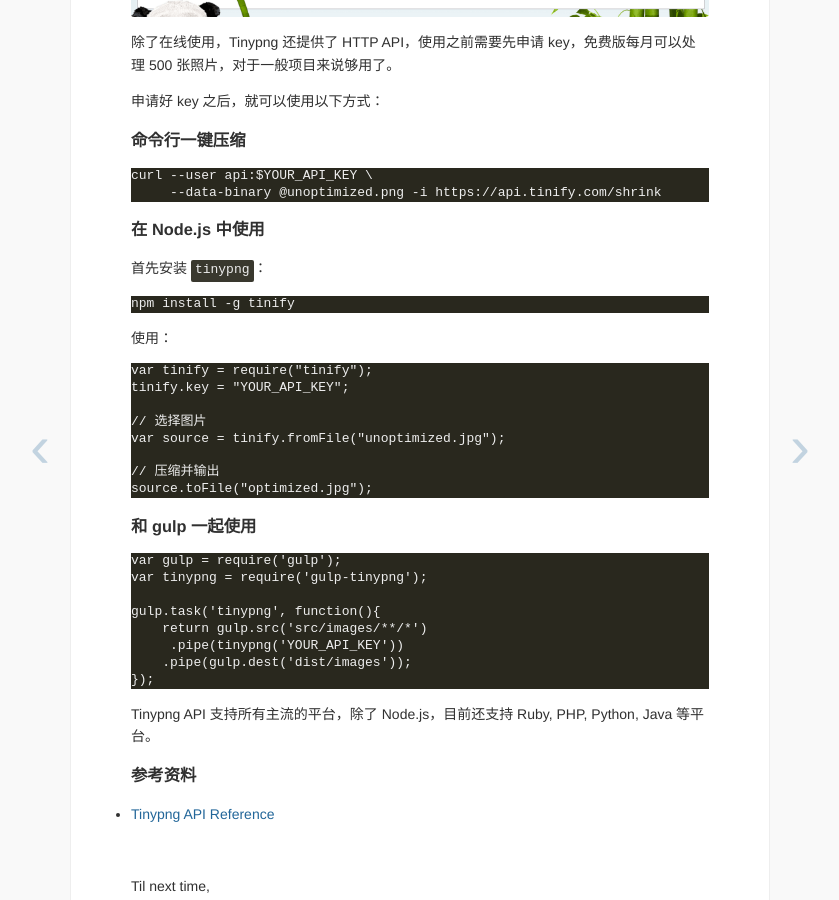
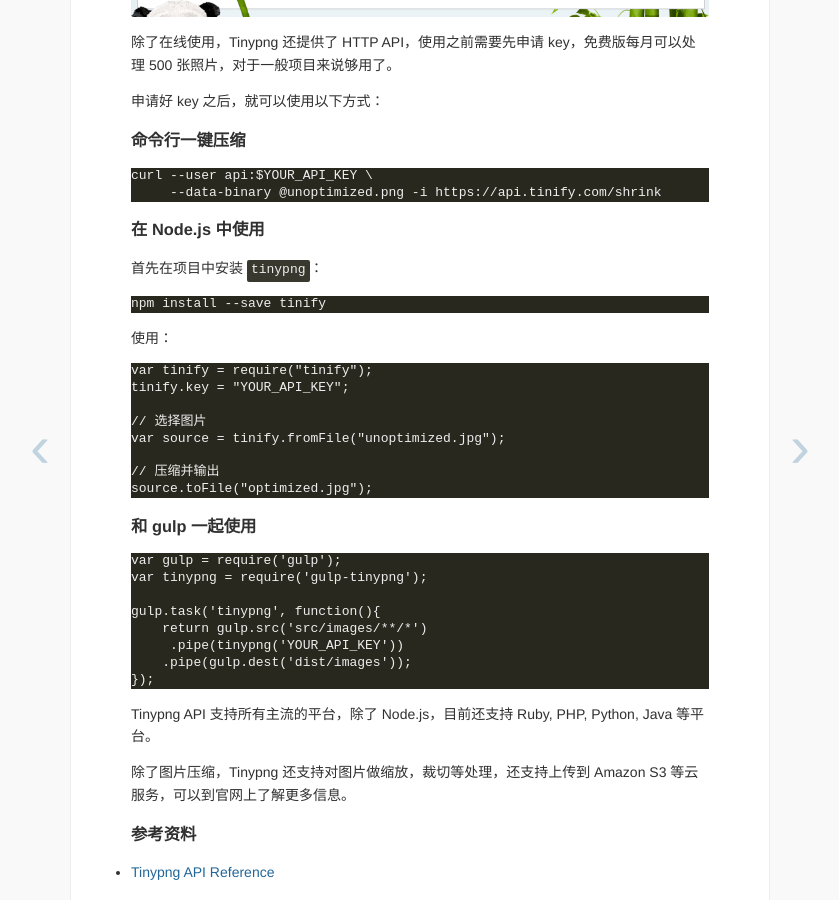
Before and after one commit to superRaytin/superraytin.github.io, a Jekyll site: the page built from _posts/skill/2015-11-02-tinypng-compress.md, in a window 1280 px wide and 900 px high, scrolled down 973 px. Shown: the whole window, without its empty margins (220-1059 px from the left). Built offline with Jekyll 4.4.1, drawn with Linux system fonts in a browser that asks for light colours; Markdown is read by kramdown in place of the engine named in the settings; comment, search, counter and statistics services are not loaded.

Commit message:
update article

````diff
--- a/_posts/skill/2015-11-02-tinypng-compress.md
+++ b/_posts/skill/2015-11-02-tinypng-compress.md
@@ -32,10 +32,10 @@
 
 ### 在 Node.js 中使用
 
-首先安装 `tinypng`：
+首先在项目中安装 `tinypng`：
 
 ```
-npm install -g tinify
+npm install --save tinify
 ```
 
 使用：
@@ -66,6 +66,8 @@
 
 Tinypng API 支持所有主流的平台，除了 Node.js，目前还支持 Ruby, PHP, Python, Java 等平台。
 
+除了图片压缩，Tinypng 还支持对图片做缩放，裁切等处理，还支持上传到 Amazon S3 等云服务，可以到官网上了解更多信息。
+
 ### 参考资料
 
 - [Tinypng API Reference](https://tinypng.com/developers/reference)
````
